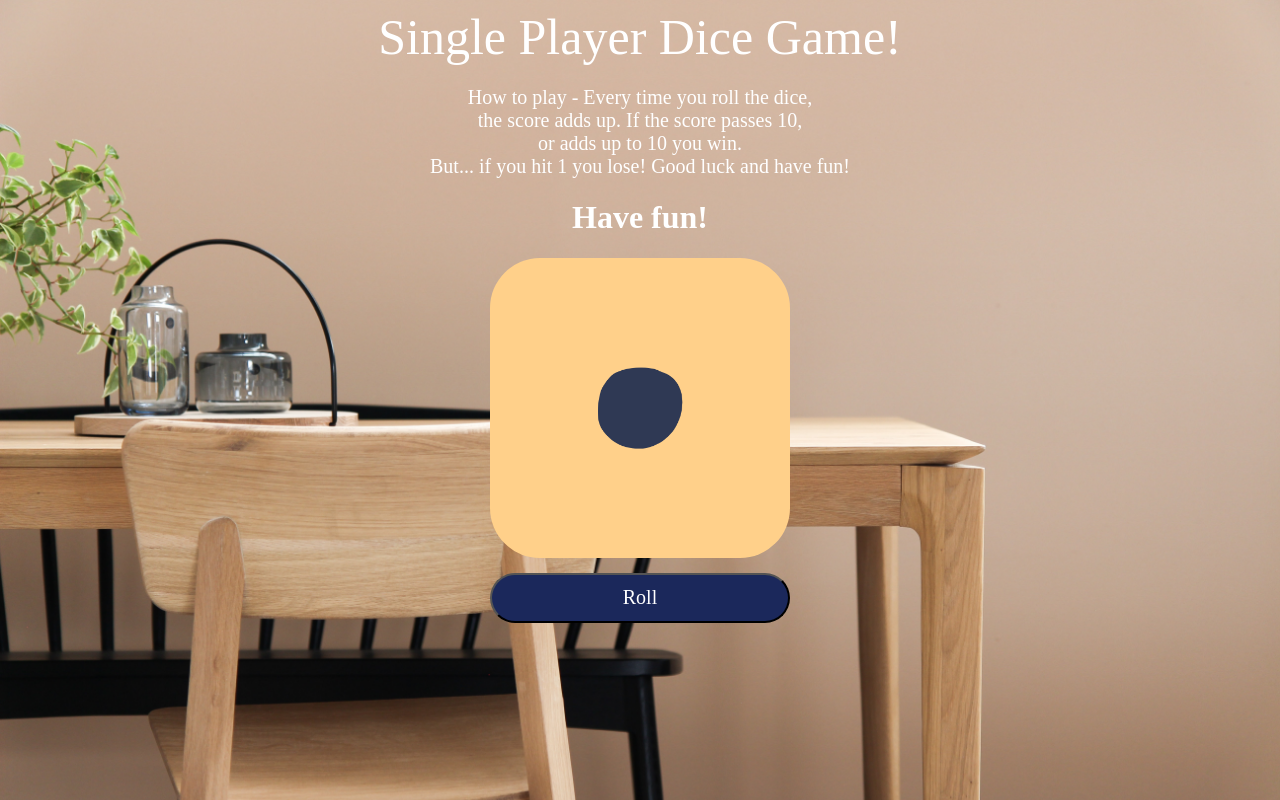
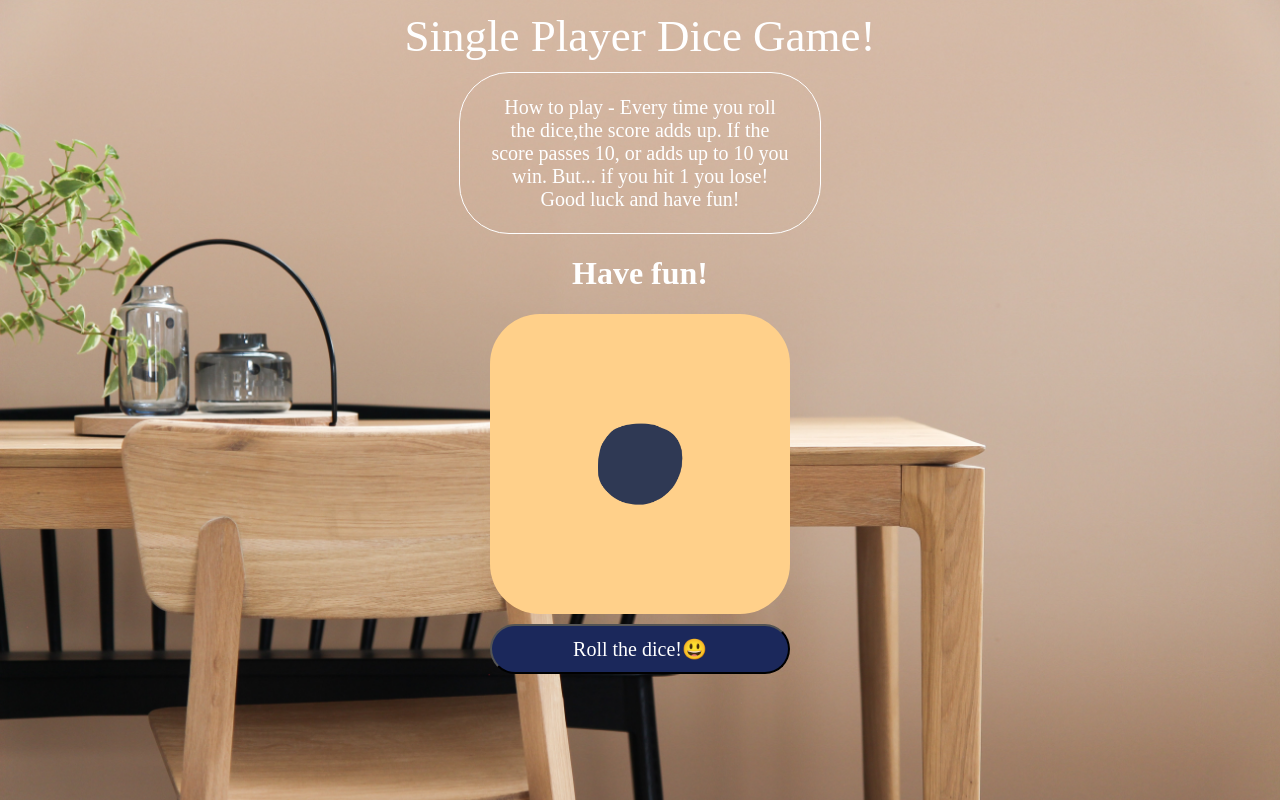
Before and after one commit to bymoniquejackson/singlePlayerDiceRollGame, a plain HTML site: page index.html in a window 1280 px wide. Drawn offline with Linux system fonts and the light colour scheme.

Commit message:
a few changes

```diff
--- a/index.html
+++ b/index.html
@@ -12,9 +12,8 @@
 <body>
     <div>
     <header>Single Player Dice Game!</header>
-    <p>How to play - Every time you roll the dice,<br> the score
-        adds up. If the score passes 10,<br> or adds up to 10 you win.<br> But... if
-        you hit 1 you lose! Good luck and have fun!</p>
+    <p>How to play - Every time you roll the dice,the score
+        adds up. If the score passes 10, or adds up to 10 you win. But... if you hit 1 you lose! Good luck and have fun!</p>
     </div>
 
         <div class="container">
@@ -24,7 +23,7 @@
             <img id="diceImages"/>
 
             <div class="container">
-            <button id="rollDice" type="button"> Roll </button>
+            <button id="rollDice" type="button"> Roll the dice!😃</button>
         <h2 id="playerScore"></h2>
         <h3 id="answer"></h3>
         </div>
--- a/java.js
+++ b/java.js
@@ -17,7 +17,7 @@ let dice = [
 diceImages.src = dice [0].img;
 
 const reset = () => {
-    rollDice.textContent = "Begin a New Game"
+    rollDice.textContent = "Begin a New Game🎮"
     playerScore = 0;
     score.innerHTML = (playerScore)
 }
@@ -25,18 +25,18 @@ const reset = () => {
 rollDice.addEventListener("click", () =>{
     let player = dice[Math.floor(Math.random() * dice.length)];
     diceImages.src = player.img;
-    rollDice.textContent = ("Roll dice!");
-    answer.textContent = ("Roll the dice again....");
+    rollDice.textContent = ("Click here to roll the dice!😃");
+    answer.textContent = ("Roll again!😃");
     if (player.value == 1){
-        answer.textContent = ("You lost! Try again if you like!");
+        answer.textContent = ("You lost!😈 Try again if you like!😸");
         reset();
     }else{
         playerScore += player.value;
         score.textContent = (playerScore);
     }
     if (playerScore >= 10){
-        answer.textContent = ("Winner!");
-        rollDice.textContent = ("Would you like to play again?");
+        answer.textContent = ("Winner!👌");
+        // rollDice.textContent = ("Would you like to play again?");
         reset();
     }
 }
--- a/style.css
+++ b/style.css
@@ -8,18 +8,27 @@ body{
 
 header {
     text-align: center;
-    font-size: 50px;
+    font-size: 45px;
+    margin: 10px;
 }
 
 p
 {
     text-align: center;
     font-size: 20px;
+    border: 1px solid white;
+    width: 300px;
+    height: 100px;
+    padding: 30px 30px 30px 30px;
+    margin: auto;
+    display: flex;
+    align-items: center;
+    border-radius: 50px;
 }
 
 .container {
     width: 100%;
-    margin-block: 15px;
+    margin-block: 10px;
     text-align: center;
 
 }
```
